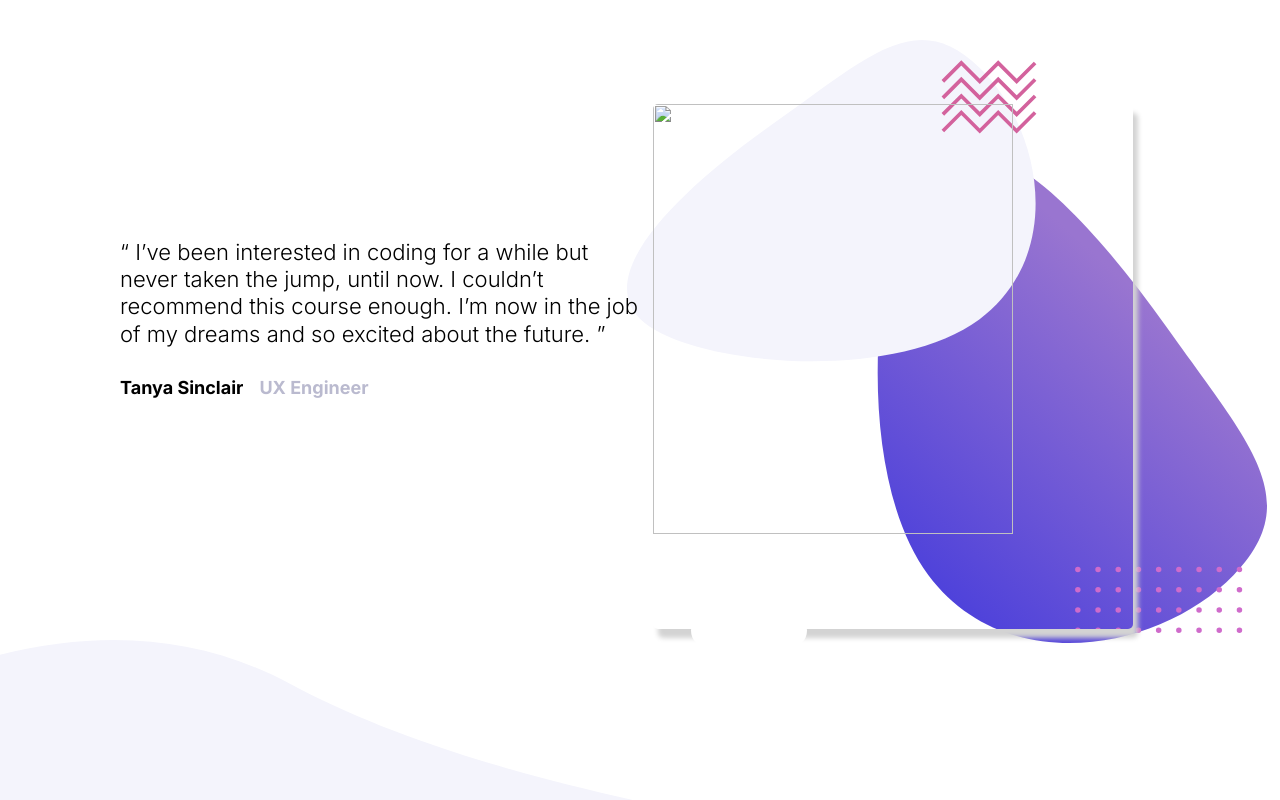
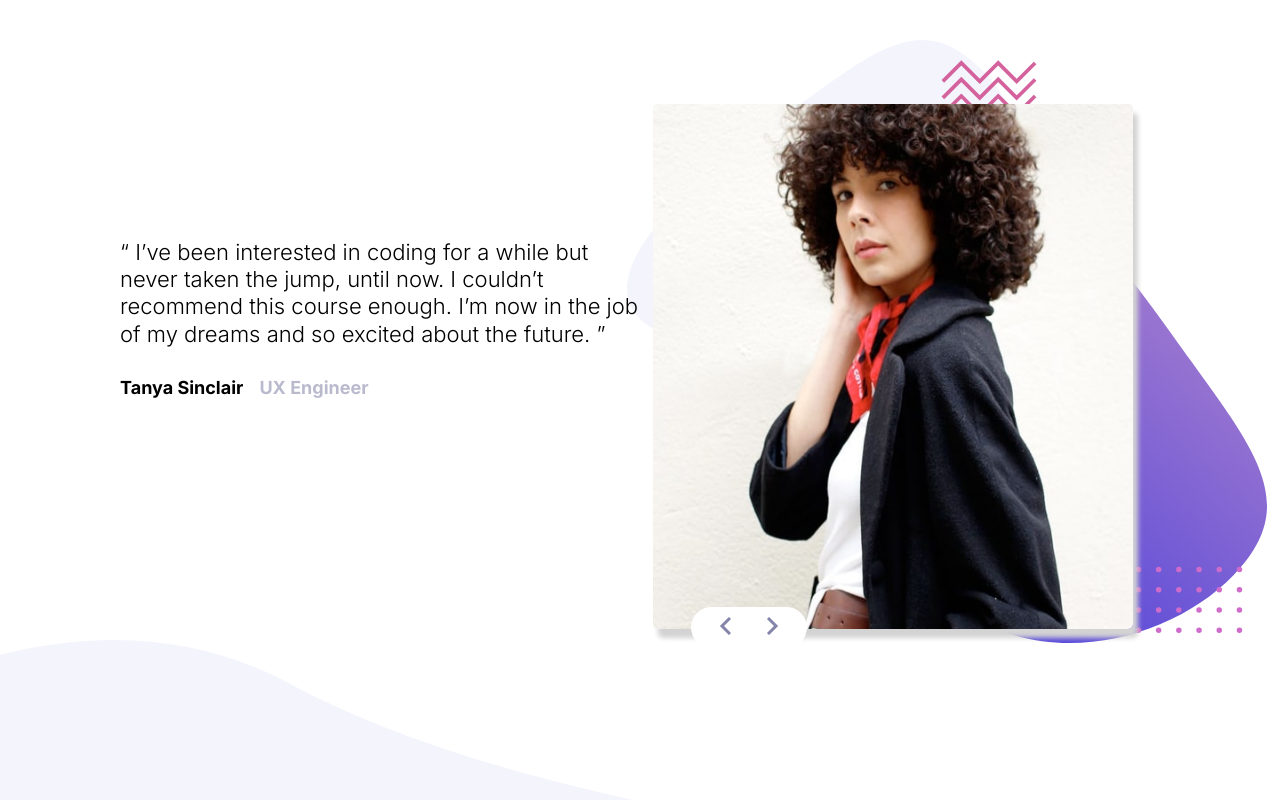
Before and after one commit to Fringedd/coding-project, a plain HTML site: page index.html in a window 1280 px wide. Drawn offline with Linux system fonts and the light colour scheme.

Commit message:
Update index.html

```diff
--- a/index.html
+++ b/index.html
@@ -31,14 +31,14 @@
   </head>
   <body>
     <div class="pattern">
-      <img class="tanya" src="./images/image-tanya.jpg" alt="" />
-      <img src="./images/image-john.jpg" alt="" class="john hidden" />
+      <img class="tanya" src="image-tanya.jpg" alt="" />
+      <img src="image-john.jpg" alt="" class="john hidden" />
       <div class="toggler">
         <button type="button" class="tog-left">
-          <img src="./images/icon-prev.svg" alt="" />
+          <img src="icon-prev.svg" alt="" />
         </button>
         <button type="button" class="tog-right">
-          <img src="./images/icon-next.svg" alt="" />
+          <img src="icon-next.svg" alt="" />
         </button>
       </div>
     </div>
```
